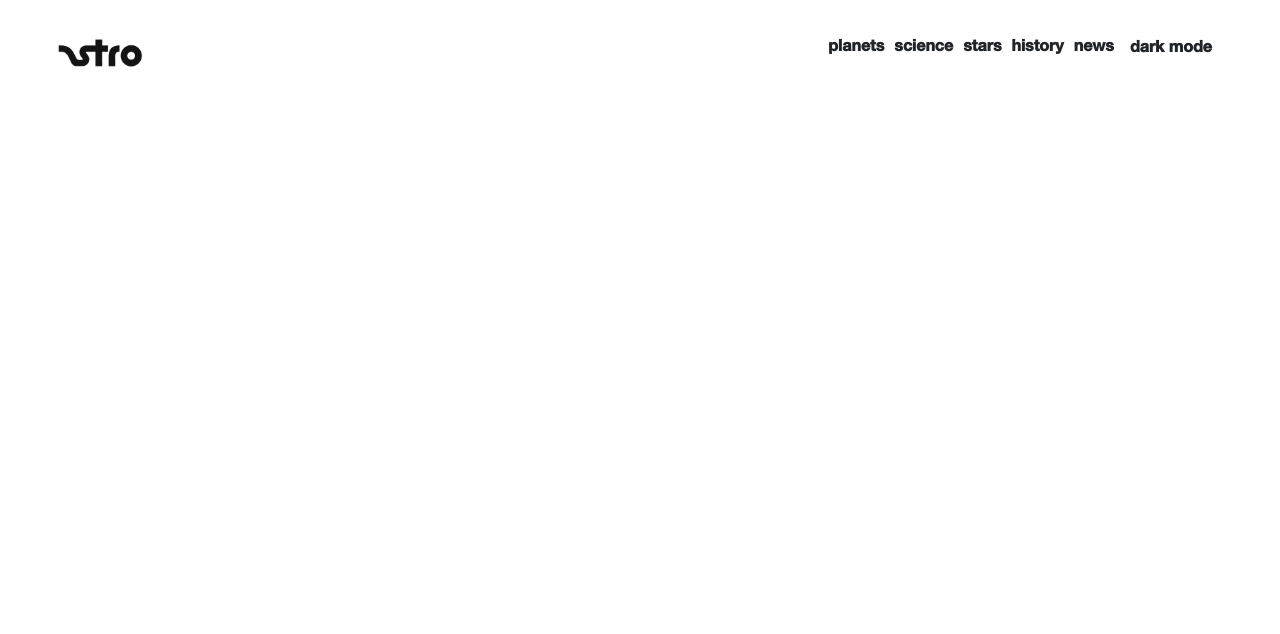
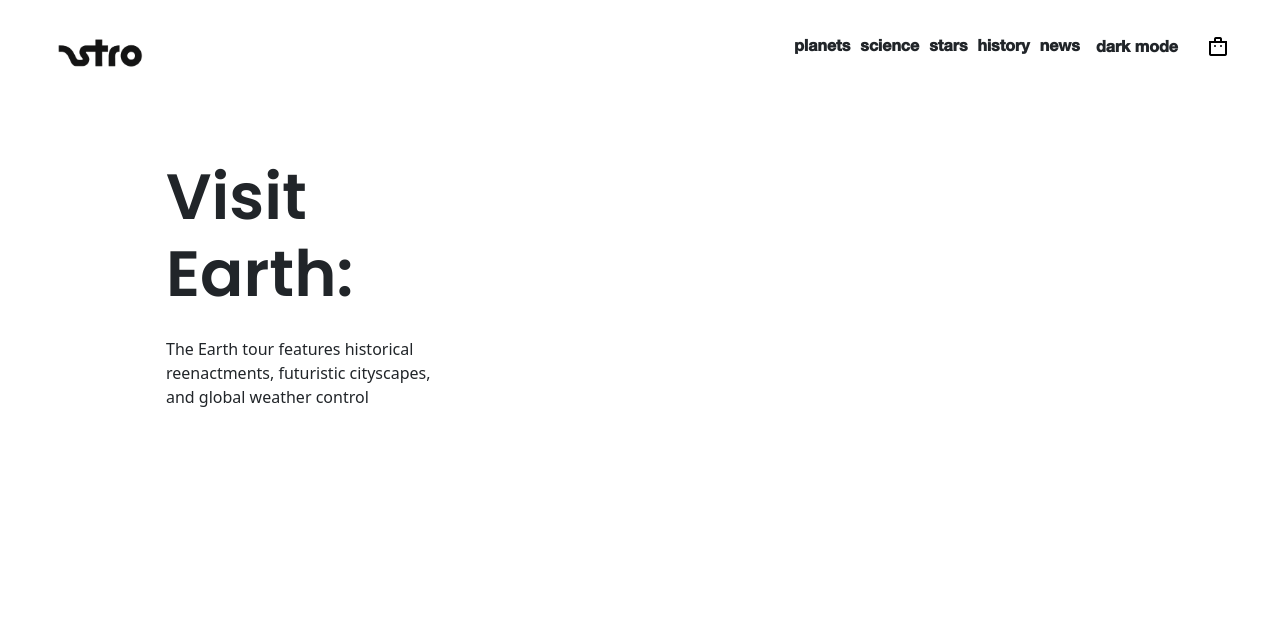
Before and after one commit to cartier-codes/space-view-web, a PHP site: page /planets.php in a window 1280 px wide. Shown: the top 634 px of the page. Run offline with PHP 8.4, Linux system fonts and the light colour scheme.

Commit message:
milestone: setting up planets.php

```diff
--- a/public/css/nav.css
+++ b/public/css/nav.css
@@ -62,5 +62,10 @@ font-family: helvetica-neue;}
 .nav-row button{
     background-color: transparent;
     border: 0;
+    transition: scale 0.25s ease-in-out;
 
 }
+
+.nav-row button:hover{
+    scale: 1.1;
+}
--- a/public/css/planets.css
+++ b/public/css/planets.css
@@ -0,0 +1,35 @@
+@font-face {
+    font-family: helvetica-neue;
+    src: url('../fonts/helvetica-neue.ttf');
+}
+@font-face {
+    font-family: helvetica-reg;
+    src: url('../fonts/HelveticaNeue-Medium.otf');
+}
+@font-face {
+    font-family: space-mono;
+    src: url('../fonts/SpaceMono-Regular.ttf');
+}
+
+@font-face {
+    font-family: bold-poppins;
+    src: url(../fonts/Poppins-SemiBold.ttf);
+}
+
+.custom-column{
+    height: 500px;
+}
+#title{
+    font-family: bold-poppins;
+    font-size: 64px;
+}
+
+#title-description{
+    max-width: 350px;
+}
+.bold-text{
+    font-family: helvetica-neue;
+}
+.text{
+    font-family: helvetica-reg ;
+}
--- a/public/js/darkMode.js
+++ b/public/js/darkMode.js
@@ -1,5 +1,5 @@
 let isDarkMode = false;
-const logo = document.querySelector('nav img');
+const navImages = document.querySelectorAll('nav img');
 
 
 function setDarkMode(mode){
@@ -8,8 +8,13 @@ function setDarkMode(mode){
 }
 
 function updateStyles(){
-    logo.style.filter = isDarkMode ? 'invert(100%)' : 'invert(0%)';
+    navImages.forEach((img)=>{
+        img.style.filter = isDarkMode ? 'invert(100%)' : 'invert(0%)';
+    })
     document.body.style.color = isDarkMode ? '#e6e6fa' : '#323232';
+    document.body.style.backgroundColor = isDarkMode ? '#323232' : '#e6e6fa';
+
+
 }
 
 export {isDarkMode, setDarkMode}
--- a/public/js/planets.js
+++ b/public/js/planets.js
@@ -1,5 +1,6 @@
+import { isDarkMode, setDarkMode } from "./darkMode.js";
 
-import { isDarkMode, setDarkMode } from "./darkMode.js";
+
 document.addEventListener('DOMContentLoaded',()=>{
     const darkModeButton = document.getElementById('dark-mode');
     darkModeButton.addEventListener('click', ()=>{
--- a/public/js/script.js
+++ b/public/js/script.js
@@ -135,7 +135,10 @@ document.addEventListener('DOMContentLoaded', () => {
   let intro = document.getElementById('intro');
   let row1 = document.getElementById('img-grid-1');
   let row2 = document.getElementById('img-grid-2');
+  let basket = document.getElementById('basket')
   const darkModeButton = document.getElementById('dark-mode')
+
+  basket.style.display = 'none';
 
   setTimeout(typewriter('WHAT IS SPACE?', 'intro'), 1000);
   setTimeout(() => {
--- a/public/planets.php
+++ b/public/planets.php
@@ -3,7 +3,7 @@
 <head>
     <meta charset="UTF-8">
     <meta name="viewport" content="width=device-width, initial-scale=1.0">
-    <title>Document</title>
+    <title>Planets</title>
     <link rel="stylesheet" href="css/planets.css">
     <link rel="stylesheet" href="css/nav.css">
     <link rel="stylesheet" href="https://cdn.jsdelivr.net/npm/bootstrap@5.3.2/dist/css/bootstrap.min.css" integrity="sha384-T3c6CoIi6uLrA9TneNEoa7RxnatzjcDSCmG1MXxSR1GAsXEV/Dwwykc2MPK8M2HN" crossorigin="anonymous">
@@ -13,6 +13,15 @@
 <body>
     <?php include 'templates/nav.php'; ?>
     <div class="container">
+        <div class="row">
+            <div class="col-4 ps-5 pt-4 custom-column">
+                <h1 class="ps-5" id="title">Visit <br>Earth:</h1>
+                <p class="ps-5 pt-3" id="title-description">The Earth tour features historical reenactments, futuristic cityscapes, and global weather control</p>
+
+            </div>
+            <div class="col-4 custom-column"></div>
+            <div class="col-4 custom-column"></div>
+        </div>
     </div>
 
     <script src="https://cdn.jsdelivr.net/npm/bootstrap@5.3.2/dist/js/bootstrap.min.js"></script>
--- a/public/templates/nav.php
+++ b/public/templates/nav.php
@@ -10,6 +10,7 @@
                     <li><a href="">history</a></li>
                     <li><a href="">news</a></li>
                     <li><button id="dark-mode">dark mode<button></li>
+                    <li id="basket"><a href=""><img src="img/icons8-shopping-bag-24.png" alt=""></a></li>
                 </ul>
             </div>
         </nav>
```
Also changed, not shown: public/fonts/Poppins-SemiBold.ttf (added), public/img/icons8-shopping-bag-24.png (added), public/img/planets/jupiter-spinning.gif (added), public/img/planets/mars-spinning.gif (added), public/img/planets/neptune-spinning.gif (added), public/img/planets/saturn-spinning.gif (added), 5 other files.
